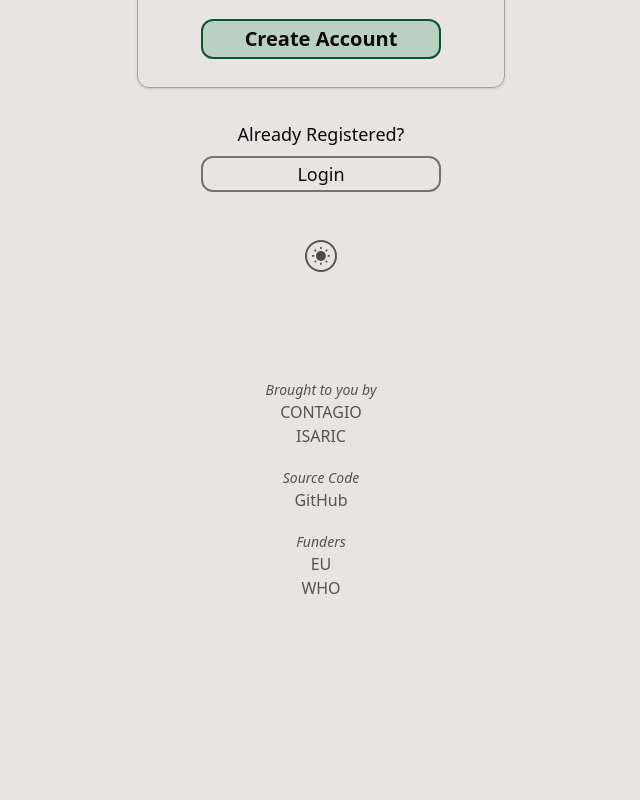
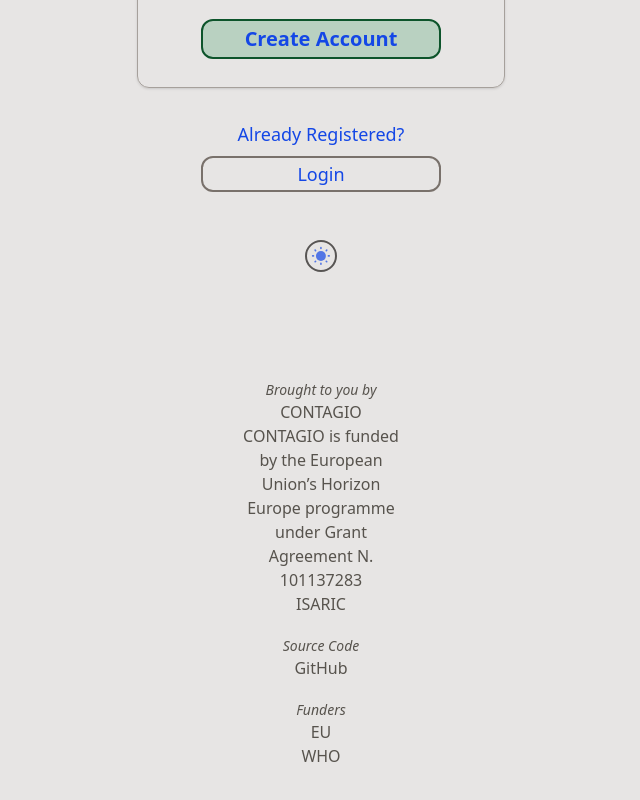
Before and after one commit to aidanmarler/LINK, a SvelteKit app: page /register in a window 1280 px wide. Shown: the part 596-1396 px from the top of the page, without its empty margins (319-959 px from the left). Before the commit the page ends 1296 px from the top, so only its background shows below. Built offline with nearby package versions, Linux system fonts and the light colour scheme; no server answers.

Commit message:
darkmode test fix

```diff
--- a/src/app.html
+++ b/src/app.html
@@ -9,7 +9,7 @@
 	</head>
 	<body
 		data-sveltekit-preload-data="hover"
-		class="bg-stone-200 text-stone-950 font-normal border-stone-600 dark:text-stone-100 dark:bg-stone-950"
+		class="bg-stone-200 text-blue-700 font-normal border-stone-600 dark:text-green-300 dark:bg-stone-950"
 	>
 		<div style="display: contents">%sveltekit.body%</div>
 		<script>
--- a/src/routes/components/footer.svelte
+++ b/src/routes/components/footer.svelte
@@ -1,5 +1,5 @@
 <script lang="ts">
-	import { button_A_active } from "$lib/styles";
+	import { button_A_active } from '$lib/styles';
 
 	const footerTextStyle = ' text-stone-600 dark:text-stone-400 ';
 	const footerHeaderStyle = ' italic text-sm ';
@@ -9,6 +9,10 @@
 <footer class="w-full flex max-w-40 m-auto flex-col text-center {footerTextStyle} my-[100px]">
 	<span class={footerHeaderStyle}>Brought to you by</span>
 	<a target="_blank" class="{button_A_active} " href="https://www.contagio.network/">CONTAGIO</a>
+	<p>
+		CONTAGIO is funded by the European Union’s Horizon Europe programme under Grant Agreement N.
+		101137283
+	</p>
 	<a target="_blank" class={button_A_active} href="https://isaric.org/">ISARIC</a>
 	<div class="h-5"></div>
 
```
